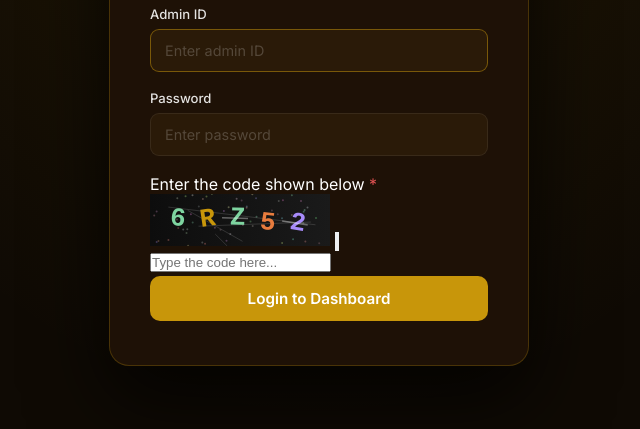
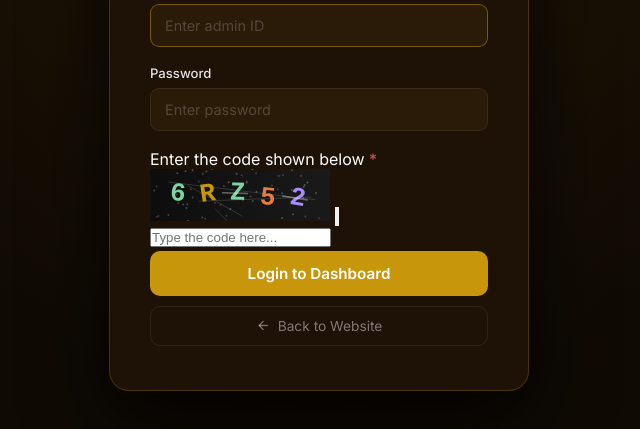
Before and after one commit to patelharsh4422/magic-masala, a website: page public/admin.html in a window 1280 px wide. Shown: the part 313-742 px from the top of the page, without its empty margins (321-961 px from the left). Drawn offline with nearby package versions, Linux system fonts and the light colour scheme.

Commit message:
Owner button invisible + back button on admin login

```diff
--- a/public/admin.html
+++ b/public/admin.html
@@ -44,6 +44,9 @@ html,body{height:100%;background:var(--bg);color:var(--w);font-family:'Inter',sa
 .hc-err{display:none;color:#fca5a5;font-size:.78rem;margin-bottom:10px;padding-left:4px}
 .l-btn{width:100%;background:var(--gold);color:#fff;border:none;padding:13px;border-radius:10px;font-family:'Inter',sans-serif;font-size:.95rem;font-weight:600;cursor:pointer;transition:all .2s;margin-top:4px}
 .l-btn:hover{background:var(--gold2);box-shadow:0 4px 20px rgba(200,150,10,.35)}
+.back-btn{display:flex;align-items:center;justify-content:center;gap:7px;width:100%;background:transparent;border:1px solid rgba(255,255,255,.08);color:var(--tm);padding:11px;border-radius:10px;font-family:'Inter',sans-serif;font-size:.86rem;cursor:pointer;margin-top:10px;transition:all .2s}
+.back-btn:hover{border-color:rgba(255,255,255,.18);color:var(--tl)}
+.back-btn svg{width:15px;height:15px}
 
 /* ── MAIN LAYOUT ── */
 .app{display:none;height:100vh;flex-direction:column}
@@ -173,6 +176,10 @@ html,body{height:100%;background:var(--bg);color:var(--w);font-family:'Inter',sa
       <div class="hc-err" id="hc-err">Incorrect code. Please try again.</div>
     </div>
     <button class="l-btn" onclick="doLogin()">Login to Dashboard</button>
+    <button class="back-btn" onclick="window.close()">
+      <svg viewBox="0 0 24 24" fill="none" stroke="currentColor" stroke-width="2"><line x1="19" y1="12" x2="5" y2="12"/><polyline points="12 19 5 12 12 5"/></svg>
+      Back to Website
+    </button>
   </div>
 </div>
 
```
Also changed, not shown: public/index.html (+2 -2 lines).
